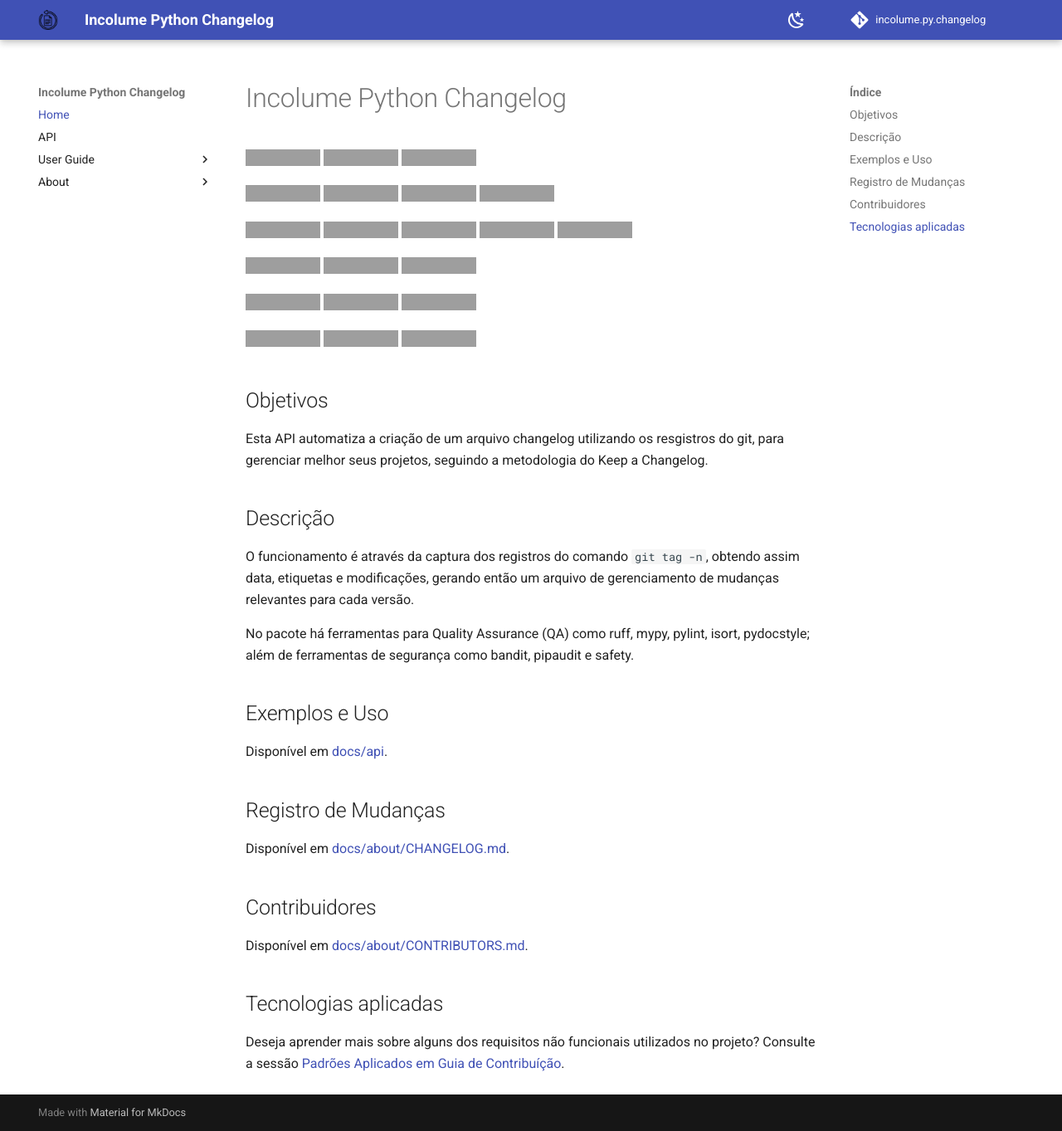
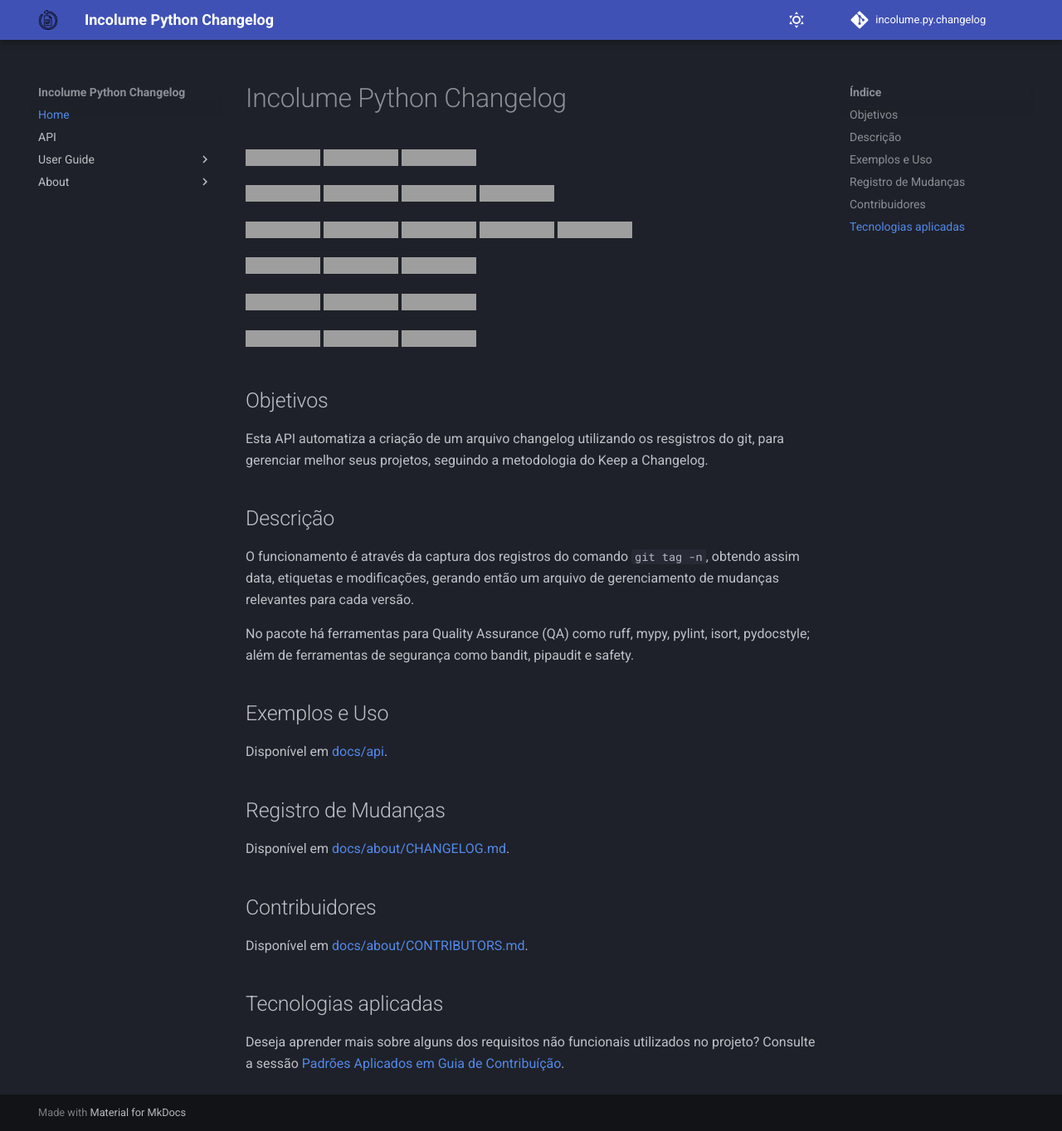
Before and after one commit to development-incolume/incolume.py.changelog, an MkDocs documentation site: the page built from docs/index.md, in a window 1280 px wide and 1363 px high. Shown: the whole window at 83% size. Built offline with MkDocs 1.6.1 and Material for MkDocs 9.7.7, drawn with Linux system fonts in a browser that asks for light colours; comment, search, counter and statistics services are not loaded; grey boxes are pictures that could not be loaded.

```diff
--- a/mkdocs.yml
+++ b/mkdocs.yml
@@ -10,15 +10,15 @@
   favicon: asserts/img/jedi_logo.png
   palette:
     # Palette toggle for light mode
+    - scheme: slate
+      toggle:
+        icon: material/weather-sunny
+        name: Switch to dark mode
+
+    # Palette toggle for dark mode
     - scheme: default
       toggle:
         icon: material/weather-night
-        name: Switch to dark mode
-
-    # Palette toggle for dark mode
-    - scheme: slate
-      toggle:
-        icon: material/weather-sunny
         name: Switch to light mode
 
 markdown_extensions:
```
